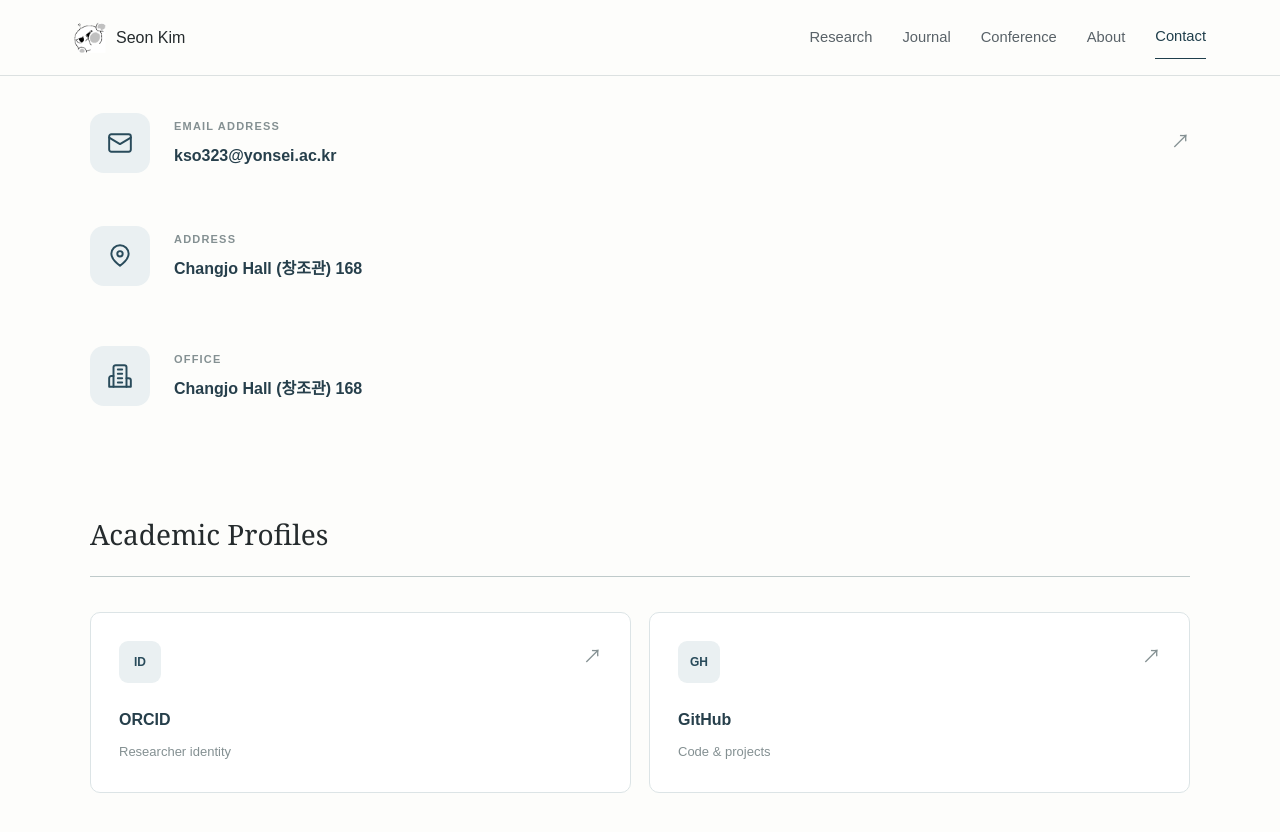
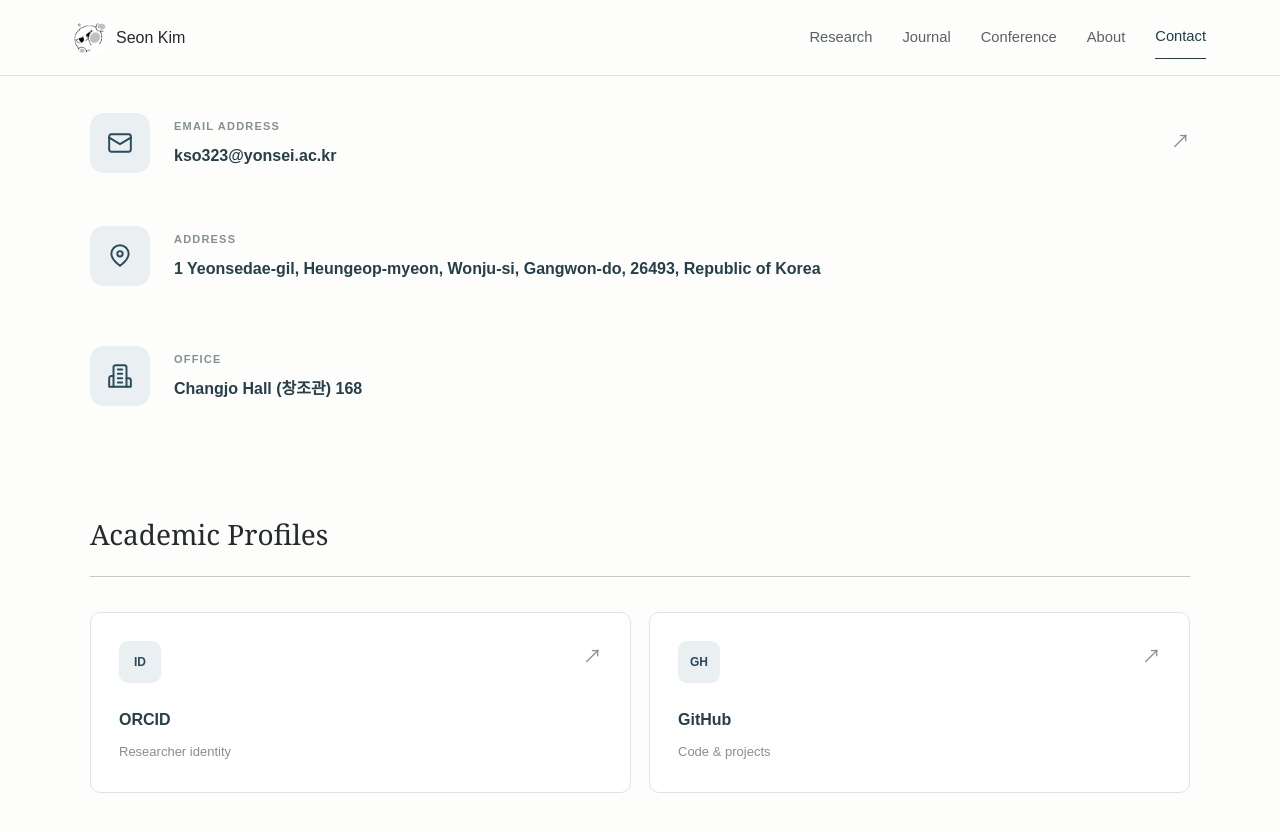
Before and after one commit to KSO012/KSO012.github.io, a Jekyll site: the page built from contact.md, in a window 1280 px wide and 900 px high, scrolled down 505 px. Shown: the top 832 px of the window. Built offline with Jekyll 4.4.1, drawn with Linux system fonts in a browser that asks for light colours.

Commit message:
Update contact.md

```diff
--- a/contact.md
+++ b/contact.md
@@ -60,7 +60,7 @@ permalink: /contact/
 
         <div class="contact-details">
           <span class="contact-label">ADDRESS</span>
-          <strong>Changjo Hall (창조관) 168</strong>
+          <strong>1 Yeonsedae-gil, Heungeop-myeon, Wonju-si, Gangwon-do, 26493, Republic of Korea</strong>
         </div>
 
       </div>
```
